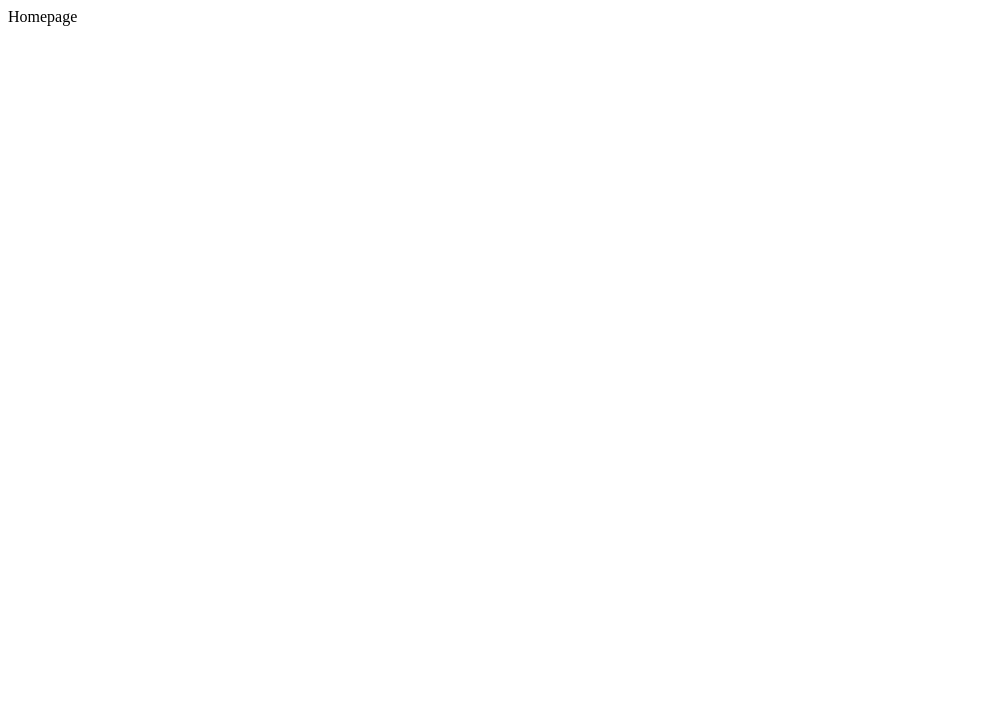
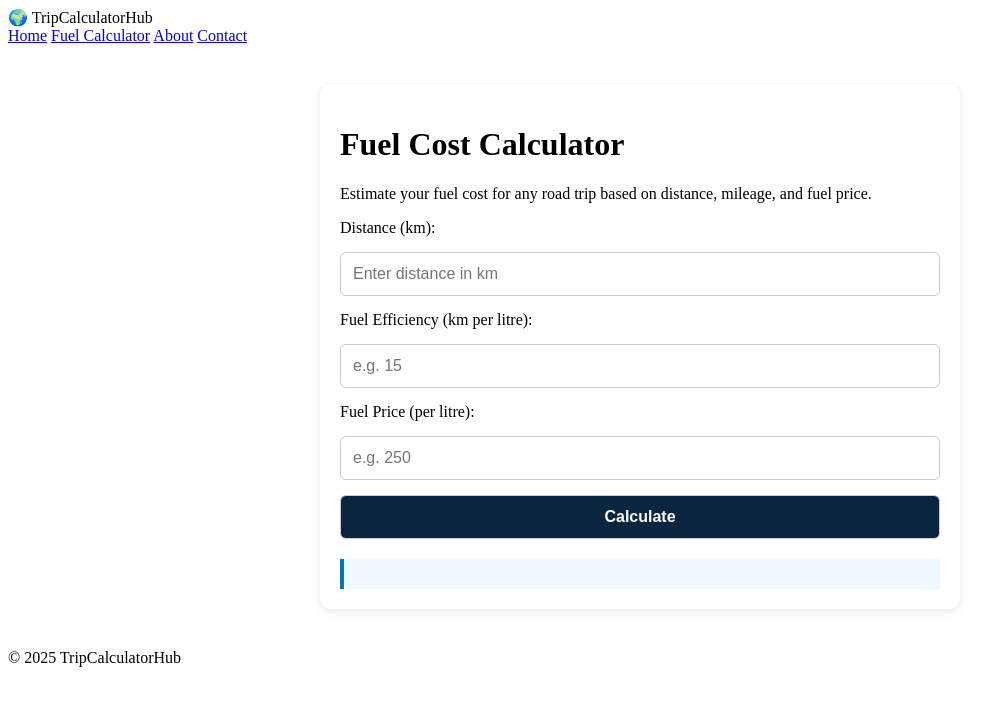
Before and after one commit to danishshekha-jpg/TripCalculatorHub, a plain HTML site: page index.html in a window 1280 px wide. Shown: the whole page, without its empty margins (0-1008 px from the left). Drawn offline with Linux system fonts and the light colour scheme.

Commit message:
Add files via upload

```diff
--- a/assets/styles.css
+++ b/assets/styles.css
@@ -1 +1,35 @@
-body { font-family: Arial, sans-serif; }
+.tool-page {
+  max-width: 600px;
+  margin: 40px auto;
+  padding: 20px;
+  background: white;
+  border-radius: 10px;
+  box-shadow: 0 2px 8px rgba(0,0,0,0.1);
+}
+
+.calculator-box {
+  display: flex;
+  flex-direction: column;
+  gap: 15px;
+}
+
+.calculator-box input, .calculator-box button {
+  padding: 12px;
+  font-size: 16px;
+  border-radius: 6px;
+  border: 1px solid #ccc;
+}
+
+.calculator-box button {
+  background: #0a2540;
+  color: white;
+  font-weight: bold;
+  cursor: pointer;
+}
+
+.result-box {
+  margin-top: 20px;
+  padding: 15px;
+  background: #f0f9ff;
+  border-left: 4px solid #0077b6;
+}
--- a/index.html
+++ b/index.html
@@ -1 +1,66 @@
-<!DOCTYPE html><html><head><title>TripCalculatorHub</title></head><body>Homepage</body></html>
+<!DOCTYPE html>
+<html lang="en">
+<head>
+  <meta charset="UTF-8">
+  <meta name="viewport" content="width=device-width, initial-scale=1.0">
+  <title>Fuel Cost Calculator | TripCalculatorHub</title>
+  <link rel="stylesheet" href="../assets/styles.css">
+</head>
+<body>
+  <header class="site-header">
+    <div class="logo">🌍 TripCalculatorHub</div>
+    <nav class="nav">
+      <a href="../index.html">Home</a>
+      <a href="./fuel-calculator.html">Fuel Calculator</a>
+      <a href="../about.html">About</a>
+      <a href="../contact.html">Contact</a>
+    </nav>
+  </header>
+
+  <main class="tool-page">
+    <h1>Fuel Cost Calculator</h1>
+    <p>Estimate your fuel cost for any road trip based on distance, mileage, and fuel price.</p>
+
+    <div class="calculator-box">
+      <label>Distance (km):</label>
+      <input type="number" id="distance" placeholder="Enter distance in km">
+
+      <label>Fuel Efficiency (km per litre):</label>
+      <input type="number" id="efficiency" placeholder="e.g. 15">
+
+      <label>Fuel Price (per litre):</label>
+      <input type="number" id="price" placeholder="e.g. 250">
+
+      <button onclick="calculateFuelCost()">Calculate</button>
+    </div>
+
+    <div id="result-box" class="result-box"></div>
+  </main>
+
+  <footer class="site-footer">
+    <p>© 2025 TripCalculatorHub</p>
+  </footer>
+
+  <script>
+    function calculateFuelCost() {
+      const distance = document.getElementById("distance").value;
+      const efficiency = document.getElementById("efficiency").value;
+      const price = document.getElementById("price").value;
+
+      if (!distance || !efficiency || !price) {
+        document.getElementById("result-box").innerHTML = "<p style='color:red'>⚠️ Please fill all fields.</p>";
+        return;
+      }
+
+      const litresNeeded = distance / efficiency;
+      const totalCost = litresNeeded * price;
+
+      document.getElementById("result-box").innerHTML = `
+        <h3>Result:</h3>
+        <p>Total Fuel Needed: <strong>${litresNeeded.toFixed(2)} litres</strong></p>
+        <p>Estimated Cost: <strong>Rs. ${totalCost.toFixed(2)}</strong></p>
+      `;
+    }
+  </script>
+</body>
+</html>
```
